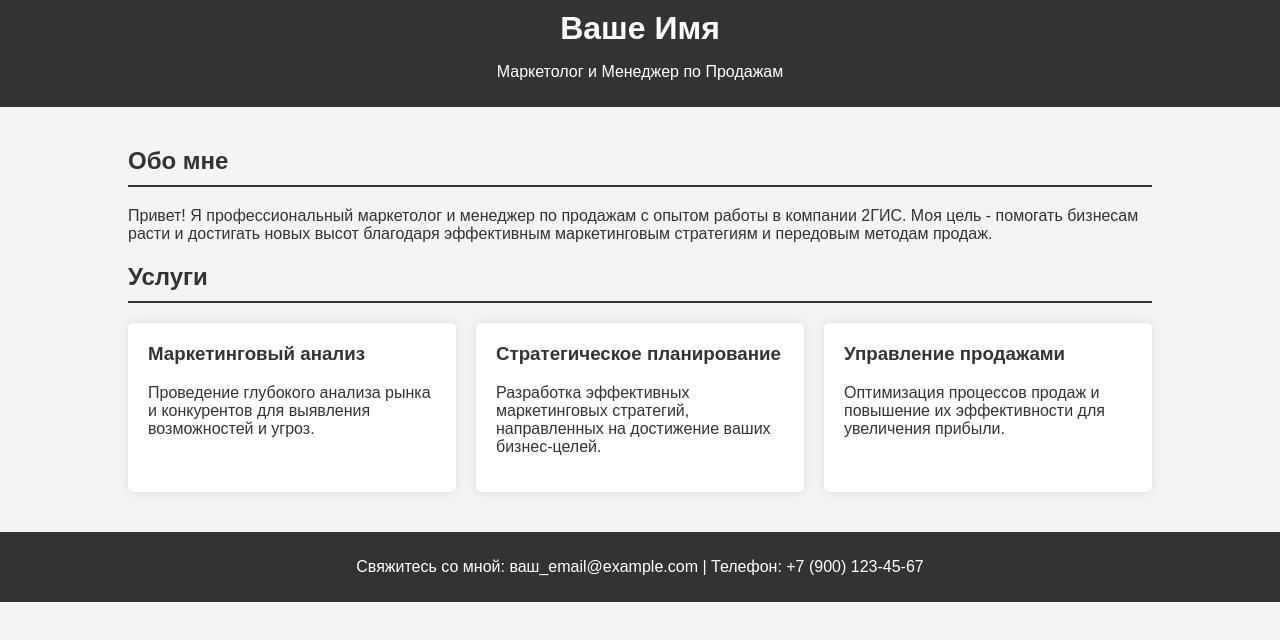
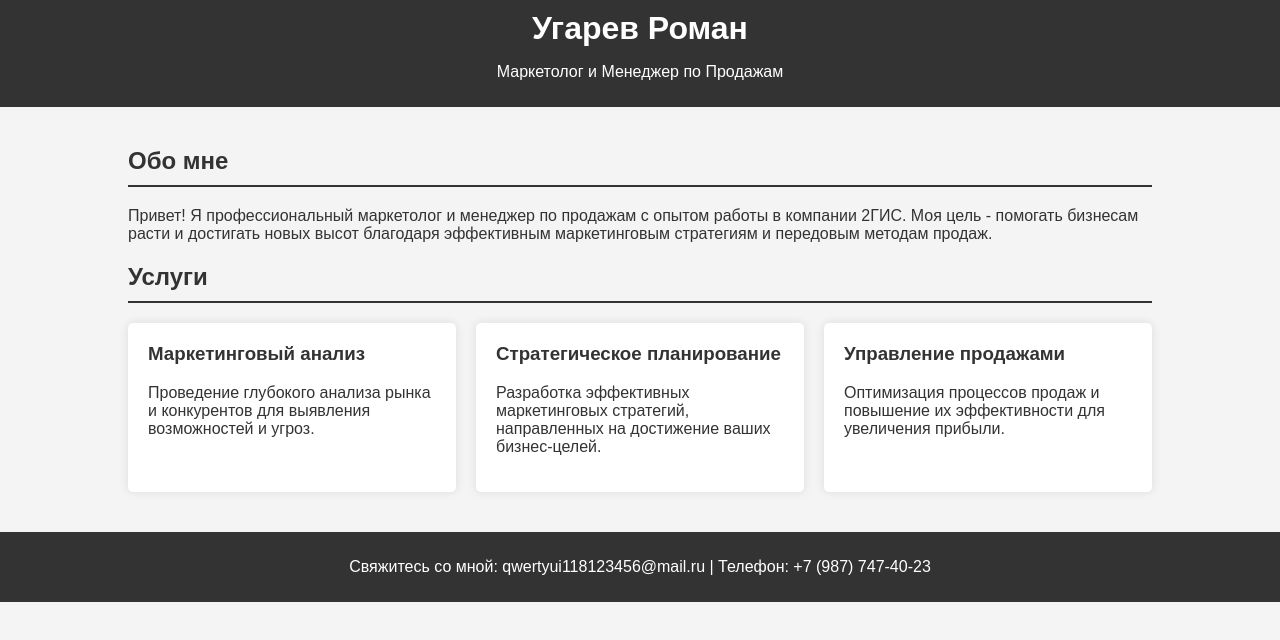
Before and after one commit to Murakami52/my-personal-website, a plain HTML site: page index.html in a window 1280 px wide. Drawn offline with Linux system fonts and the light colour scheme.

Commit message:
Update index.html

```diff
--- a/index.html
+++ b/index.html
@@ -3,7 +3,7 @@
 <head>
     <meta charset="UTF-8">
     <meta name="viewport" content="width=device-width, initial-scale=1.0">
-    <title>Ширяев Роман - Маркетолог и Менеджер по Продажам</title>
+    <title>Маркетинг - Маркетолог и Менеджер по Продажам</title>
     <style>
         body {
             font-family: Arial, sans-serif;
@@ -59,7 +59,7 @@
 </head>
 <body>
     <header>
-        <h1>Ваше Имя</h1>
+        <h1>Угарев Роман</h1>
         <p>Маркетолог и Менеджер по Продажам</p>
     </header>
     <div class="container">
@@ -86,7 +86,7 @@
         </div>
     </div>
     <footer>
-        <p>Свяжитесь со мной: ваш_email@example.com | Телефон: +7 (900) 123-45-67</p>
+        <p>Свяжитесь со мной: qwertyui118123456@mail.ru | Телефон: +7 (987) 747-40-23</p>
     </footer>
 </body>
 </html>
```
